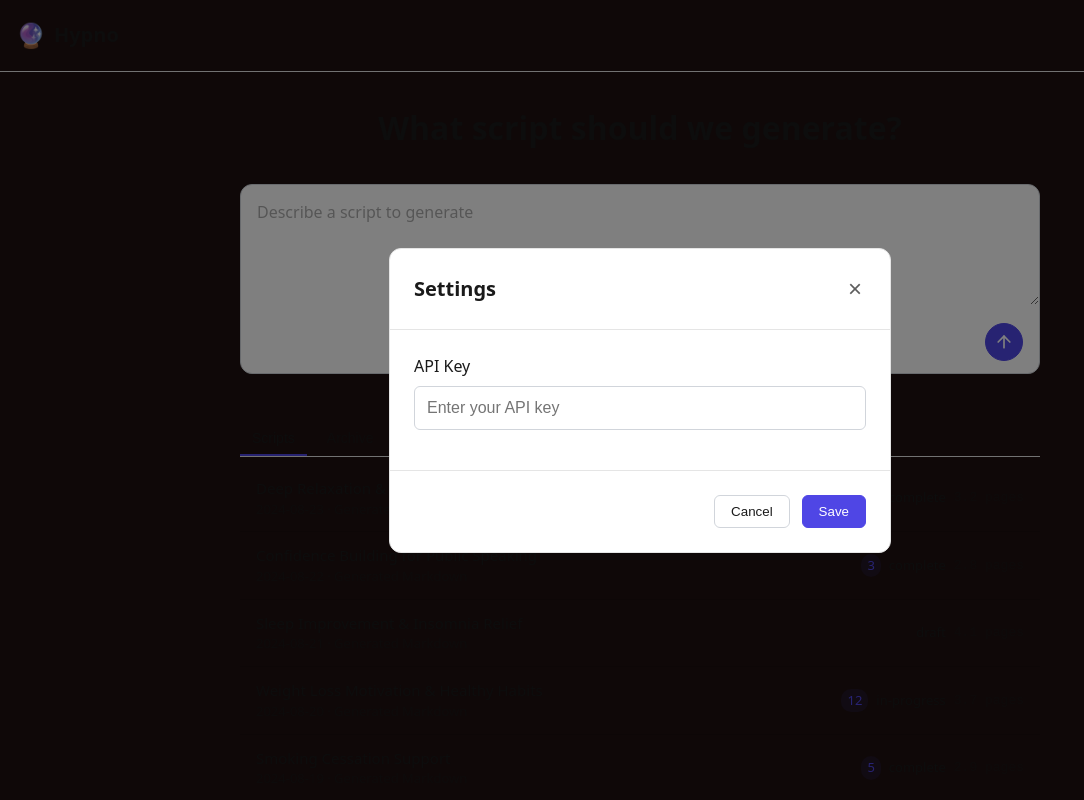
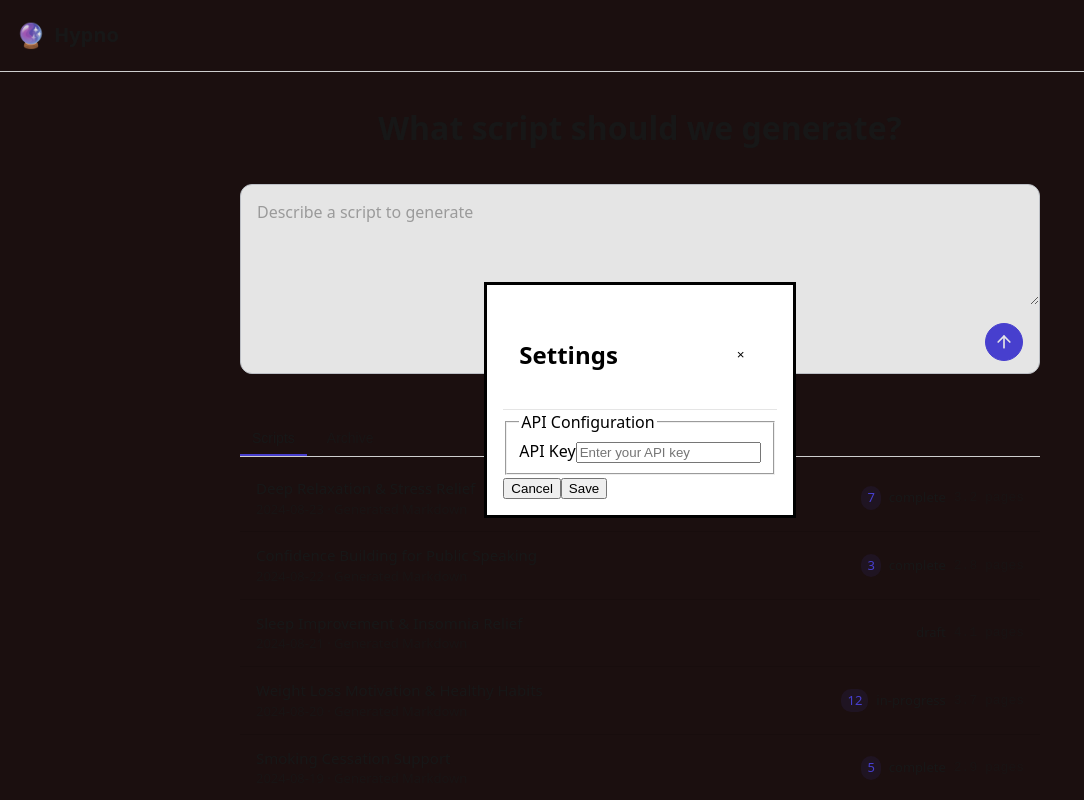
Before and after one commit to dave-hillier/instascript, a React (Vite) app: page / in a window 1280 px wide. Both pictures are taken after a click on the button 1189 px from the left and 35 px from the top of the page. Shown: the top 800 px of the page, without its empty margins (0-1084 px from the left). Built offline with nearby package versions, Linux system fonts and the light colour scheme.

Commit message:
simplified the modal

```diff
--- a/src/App.tsx
+++ b/src/App.tsx
@@ -1,4 +1,4 @@
-import { useReducer, useState, useEffect } from 'react'
+import { useReducer, useState, useEffect, useRef } from 'react'
 import { BrowserRouter, Routes, Route, useLocation, useNavigate } from 'react-router-dom'
 import { Sun, Moon, Monitor, Settings, ArrowLeft } from 'lucide-react'
 import { useLocalStorage } from './hooks/useLocalStorage'
@@ -38,6 +38,7 @@ function AppContent() {
   const location = useLocation()
   const navigate = useNavigate()
   const { state } = useAppContext()
+  const modalRef = useRef<HTMLDialogElement>(null)
 
   const { value: savedTheme, setValue: setSavedTheme } = useLocalStorage<Theme>('theme', 'system')
   const [uiState, uiDispatch] = useReducer(uiReducer, {
@@ -85,6 +86,7 @@ function AppContent() {
     if (tempApiKey.trim()) {
       setApiKey(tempApiKey.trim())
     }
+    modalRef.current?.close()
     uiDispatch({ type: 'TOGGLE_SETTINGS_MODAL' })
   }
 
@@ -92,6 +94,20 @@ function AppContent() {
     setTempApiKey(apiKey || '')
     uiDispatch({ type: 'TOGGLE_SETTINGS_MODAL' })
   }
+
+  const handleCloseModal = () => {
+    modalRef.current?.close()
+    uiDispatch({ type: 'TOGGLE_SETTINGS_MODAL' })
+  }
+
+  // Open/close modal based on state
+  useEffect(() => {
+    if (uiState.showSettingsModal) {
+      modalRef.current?.showModal()
+    } else {
+      modalRef.current?.close()
+    }
+  }, [uiState.showSettingsModal])
 
 
   return (
@@ -140,30 +156,28 @@ function AppContent() {
         </Routes>
       </main>
 
-      {uiState.showSettingsModal && (
-        <div
-          role="dialog"
-          aria-modal="true"
+      <dialog
+        ref={modalRef}
         aria-labelledby="settings-title"
         onClick={(e) => {
-            if (e.target === e.currentTarget) {
-              uiDispatch({ type: 'TOGGLE_SETTINGS_MODAL' })
+          if (e.target === modalRef.current) {
+            handleCloseModal()
           }
         }}
       >
-          <div>
         <header>
           <h2 id="settings-title">Settings</h2>
           <button
-                onClick={() => uiDispatch({ type: 'TOGGLE_SETTINGS_MODAL' })}
+            onClick={handleCloseModal}
             aria-label="Close settings"
             type="button"
           >
             ×
           </button>
         </header>
-            <div>
-              <div>
+        <form onSubmit={(e) => { e.preventDefault(); handleSaveSettings(); }}>
+          <fieldset>
+            <legend className="sr-only">API Configuration</legend>
             <label htmlFor="api-key">API Key</label>
             <input
               type="password"
@@ -171,15 +185,16 @@ function AppContent() {
               placeholder="Enter your API key"
               value={tempApiKey}
               onChange={(e) => setTempApiKey(e.target.value)}
+              aria-describedby={apiKey ? "api-key-status" : undefined}
             />
             {apiKey && (
-                  <p>API key is currently saved</p>
+              <p id="api-key-status" role="status">API key is currently saved</p>
             )}
-              </div>
-            </div>
+          </fieldset>
+        </form>
         <footer>
           <button
-                onClick={() => uiDispatch({ type: 'TOGGLE_SETTINGS_MODAL' })}
+            onClick={handleCloseModal}
             type="button"
           >
             Cancel
@@ -191,9 +206,7 @@ function AppContent() {
             Save
           </button>
         </footer>
-          </div>
-        </div>
-      )}
+      </dialog>
     </div>
   )
 }
```
Lines whose indentation alone changed are shown as unchanged.
